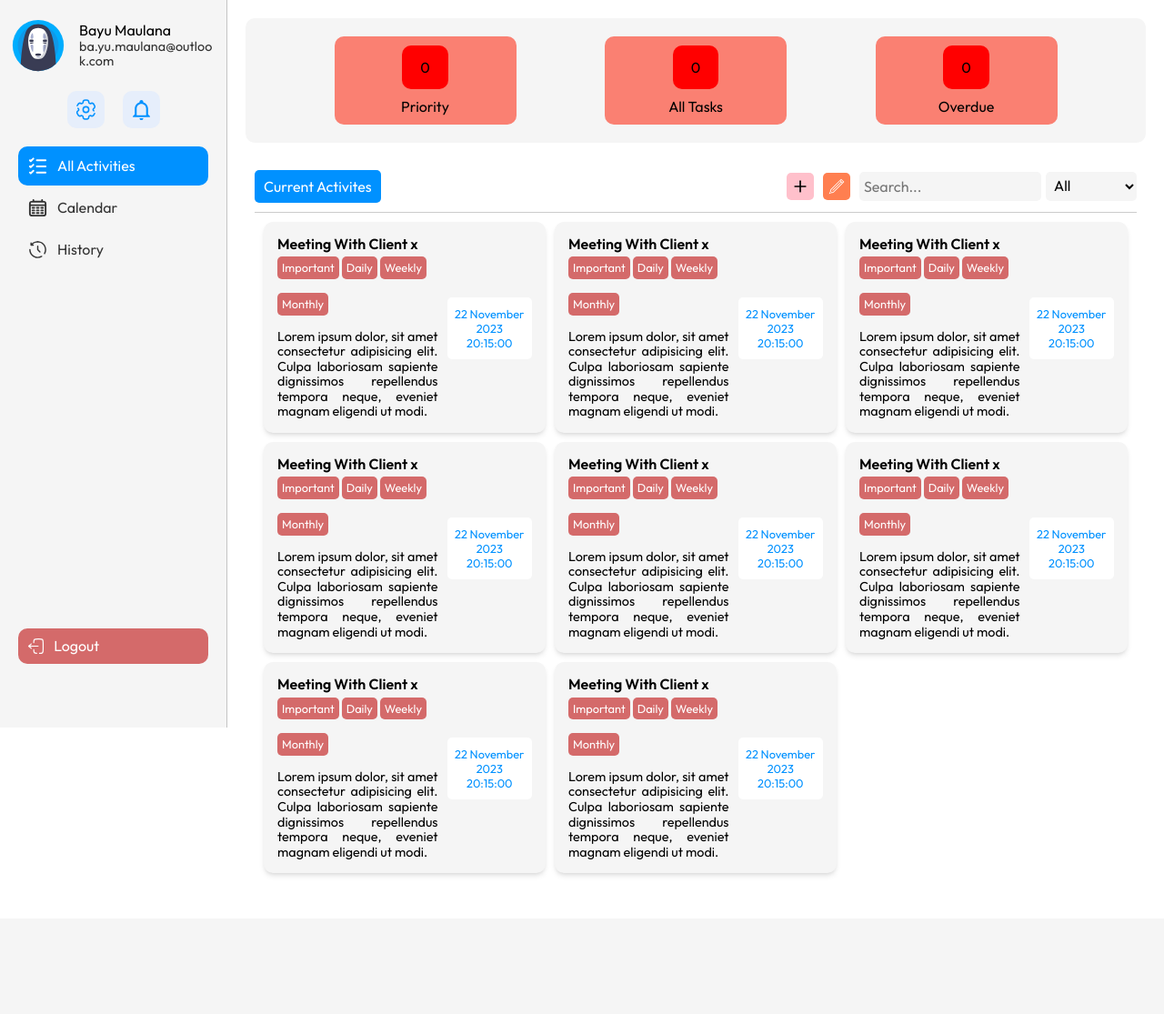
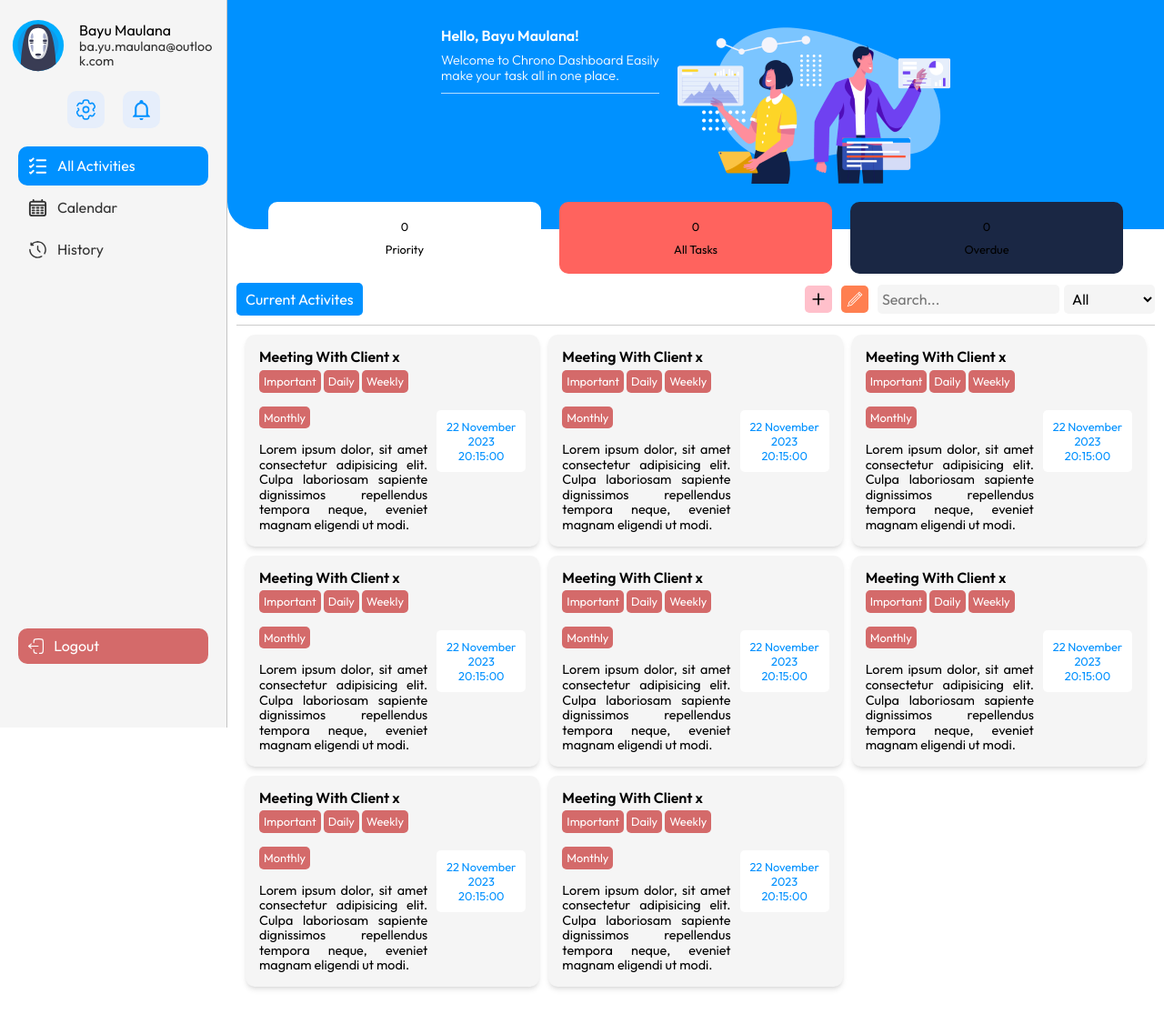
Before and after one commit to bayuzzs/Time-Management-Assistant, a PHP site: page /dashboard.html in a window 1280 px wide. Shown: the whole page at 91% size. Before the commit the page ends 962 px from the top, so only its background shows below. Run offline with PHP 8.4, Linux system fonts and the light colour scheme.

Commit message:
style color for nav in calendar, add banner in dashboard

```diff
--- a/assets/css/dashboard.css
+++ b/assets/css/dashboard.css
@@ -33,7 +33,7 @@ body {
   cursor: pointer;
   padding: 10px 8px;
   position: absolute;
-  top: 100px;
+  top: 110px;
   left: calc(100% + 1px);
   z-index: 100;
   background-color: var(--main-color);
@@ -95,12 +95,12 @@ body {
 .sidebar__profile__menu .settings:hover,
 .sidebar__profile__menu .notifications:hover {
   background-color: var(--main-color);
-  color: white;
+  color: #ffffff;
 }
 /* if button were clicked */
 .sidebar__profile__menu .notifications.clicked {
   background-color: var(--main-color);
-  color: white;
+  color: #ffffff;
 }
 /* if button have notifications exist */
 .sidebar__profile__menu .notifications.exist::after {
@@ -137,7 +137,7 @@ body {
 }
 .sidebar__menu__list ul li a:hover,
 .sidebar__menu__list ul li a.active {
-  color: white;
+  color: #ffffff;
   background-color: var(--main-color);
 }
 .sidebar__menu__logout a {
@@ -150,7 +150,7 @@ body {
   min-width: 170px;
   background-color: var(--color-danger);
 
-  color: white;
+  color: #ffffff;
   text-decoration: none;
 }
 .sidebar__menu__logout a:hover {
@@ -159,62 +159,65 @@ body {
 /* sidebar end */
 
 /* Main start */
-main {
+/* main {
   padding: 20px;
+} */
+.banner {
+  display: flex;
+  justify-content: center;
+  gap: 20px;
+  padding: 30px 20px 50px 20px;
+  border-bottom-left-radius: 30px;
+  background-color: var(--main-color);
 }
-
+.banner__text {
+  max-width: 240px;
+  color: #ffffff;
+}
+.banner__text-greeting {
+  font-weight: 600;
+  margin-bottom: 10px;
+}
+.banner__text-description {
+  font-size: 0.9rem;
+  font-weight: 300;
+  padding-bottom: 10px;
+  border-bottom: 1px solid rgba(255, 255, 255, 0.7);
+}
 .heading {
-  display: flex;
-  justify-content: space-evenly;
-  align-items: stretch;
-
-  padding: 10px 0;
-  border-radius: 10px;
-  background-color: var(--base-color);
+  /* background-color: black; */
+  display: grid;
+  grid-template-columns: repeat(3, minmax(100px, 300px));
+  place-content: center;
+  gap: 20px;
+  padding: 0 20px;
+  margin-top: -30px;
 }
 .heading__priority,
 .heading__all,
 .heading__overdue {
-  width: 100px;
-  padding: 5px;
+  padding: 20px 0;
   text-align: center;
   font-size: 0.8rem;
   border-radius: 10px;
-
-  display: flex;
-  flex-direction: column;
-  align-items: center;
-  gap: 5px;
 }
 .heading__priority {
-  background-color: salmon;
+  background-color: #ffffff;
 }
 .heading__all {
-  background-color: salmon;
+  background-color: #ff635e;
 }
 .heading__overdue {
-  background-color: salmon;
+  background-color: #1a2744;
 }
-.heading__priority-count {
-  width: min-content;
-  padding: 10px 15px;
-  border-radius: 8px;
-  background-color: red;
-}
-.heading__all-count {
-  width: min-content;
-  padding: 10px 15px;
-  border-radius: 8px;
-  background-color: red;
-}
+.heading__priority-count,
+.heading__all-count,
 .heading__overdue-count {
-  width: min-content;
-  padding: 10px 15px;
-  border-radius: 8px;
-  background-color: red;
+  margin-bottom: 10px;
 }
 .activity {
-  padding: 20px 10px;
+  padding-inline: 10px;
+  padding-bottom: 20px;
 }
 .activity__heading {
   display: flex;
@@ -311,7 +314,7 @@ main {
   padding: 5px;
   border-radius: 5px;
   background-color: var(--color-danger);
-  color: white;
+  color: #ffffff;
   font-size: 0.8rem;
   margin-bottom: 15px;
 }
@@ -396,24 +399,6 @@ main {
   }
 }
 @media screen and (min-width: 1024px) {
-  .heading {
-    padding: 20px 0;
-  }
-  .heading__priority,
-  .heading__all,
-  .heading__overdue {
-    width: 200px;
-    padding: 10px;
-    font-size: 1rem;
-
-    gap: 10px;
-  }
-  .heading__priority-count,
-  .heading__all-count,
-  .heading__overdue-count {
-    padding: 15px 20px;
-    border-radius: 10px;
-  }
   .activity__heading-text {
     font-size: 1rem;
   }
--- a/dashboard.html
+++ b/dashboard.html
@@ -131,6 +131,15 @@
 
   <!-- Main start -->
   <main>
+    <div class="banner">
+      <div class="banner__text">
+        <p class="banner__text-greeting">Hello, Bayu Maulana!</p>
+        <p class="banner__text-description">Welcome to Chrono Dashboard Easily make your task all in one place.</p>
+      </div>
+      <div class="banner__image">
+        <img src="assets/images/dashboard/hero.png">
+      </div>
+    </div>
     <div class="heading">
       <div class="heading__priority">
         <p class="heading__priority-count">0</p>
```
Also changed, not shown: assets/images/dashboard/hero.png.
